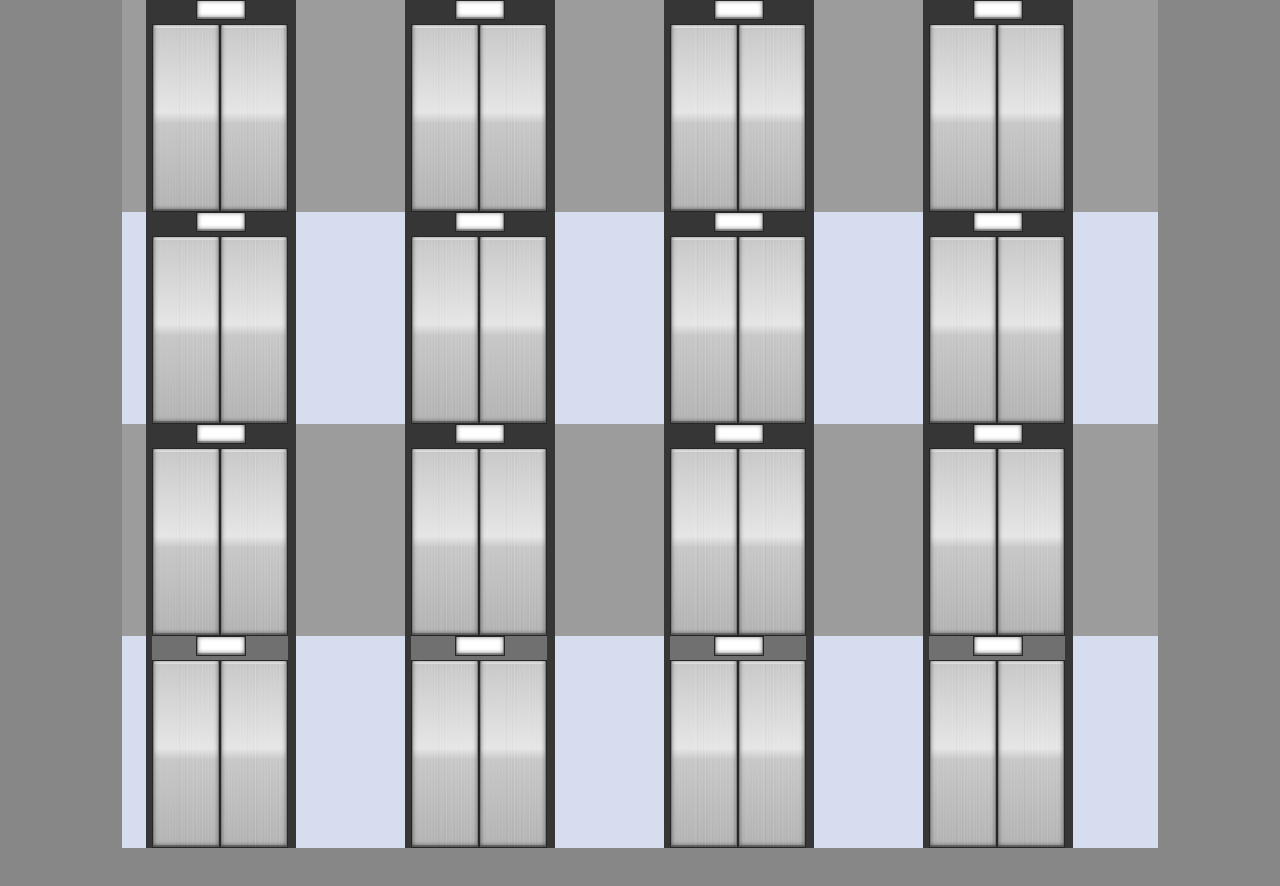
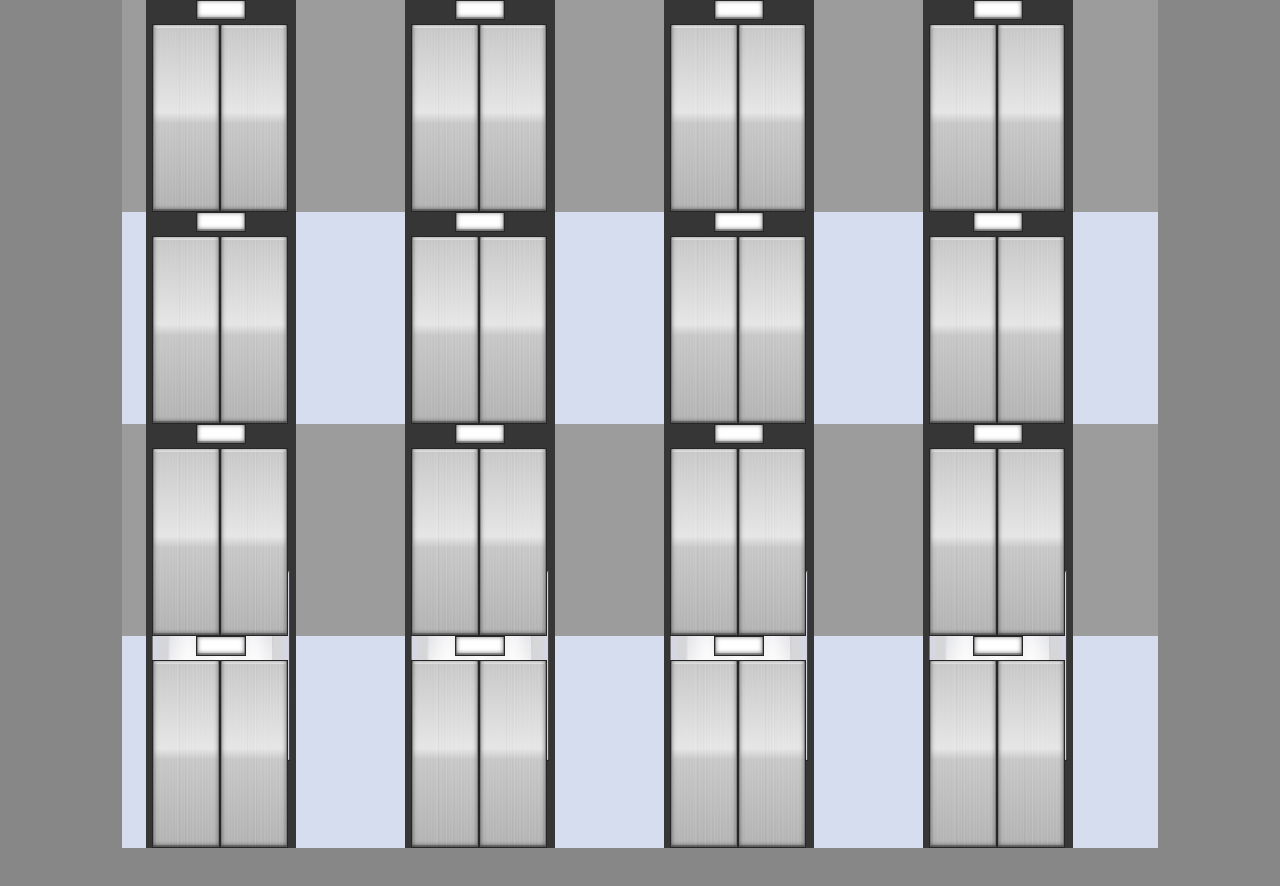
Before and after one commit to jimmycartrette/CrazyElevatorUI, a React (Create React App) app: page / in a window 1280 px wide. Shown: the top 886 px of the page. Before the commit the page ends 851 px from the top, so only its background shows below. Built offline with nearby package versions, Linux system fonts and the light colour scheme.

Commit message:
fix warnings

```diff
--- a/src/ElevatorShaft.tsx
+++ b/src/ElevatorShaft.tsx
@@ -38,7 +38,7 @@ const ElevatorContainer: FC<ElevatorState> = ({ floor }) => {
     // setDirection(direction);
     return (<div className={"elevatorcontainer floor" + floor.toString()}>
 
-        {/* <Elevator floor={floor}></Elevator> */}
+        <Elevator floor={floor}></Elevator>
     </div>);
 }
 
```
